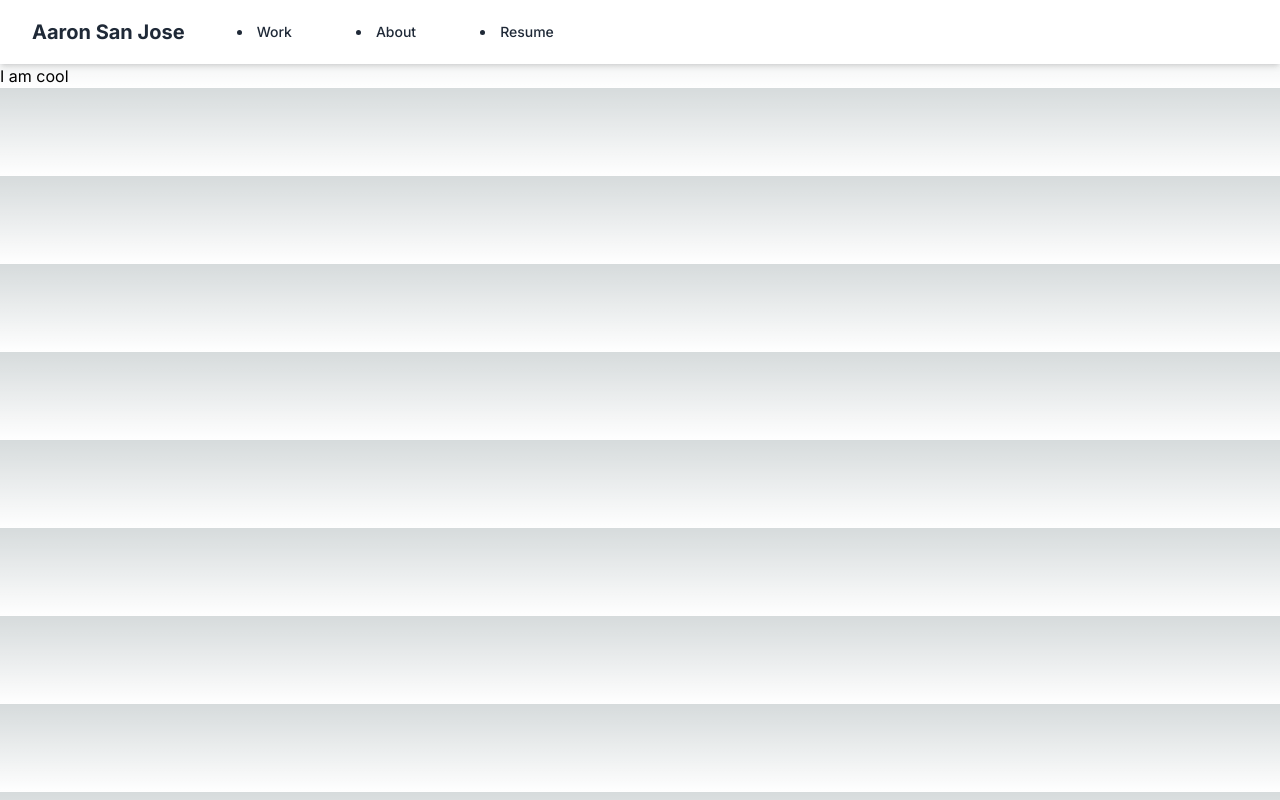
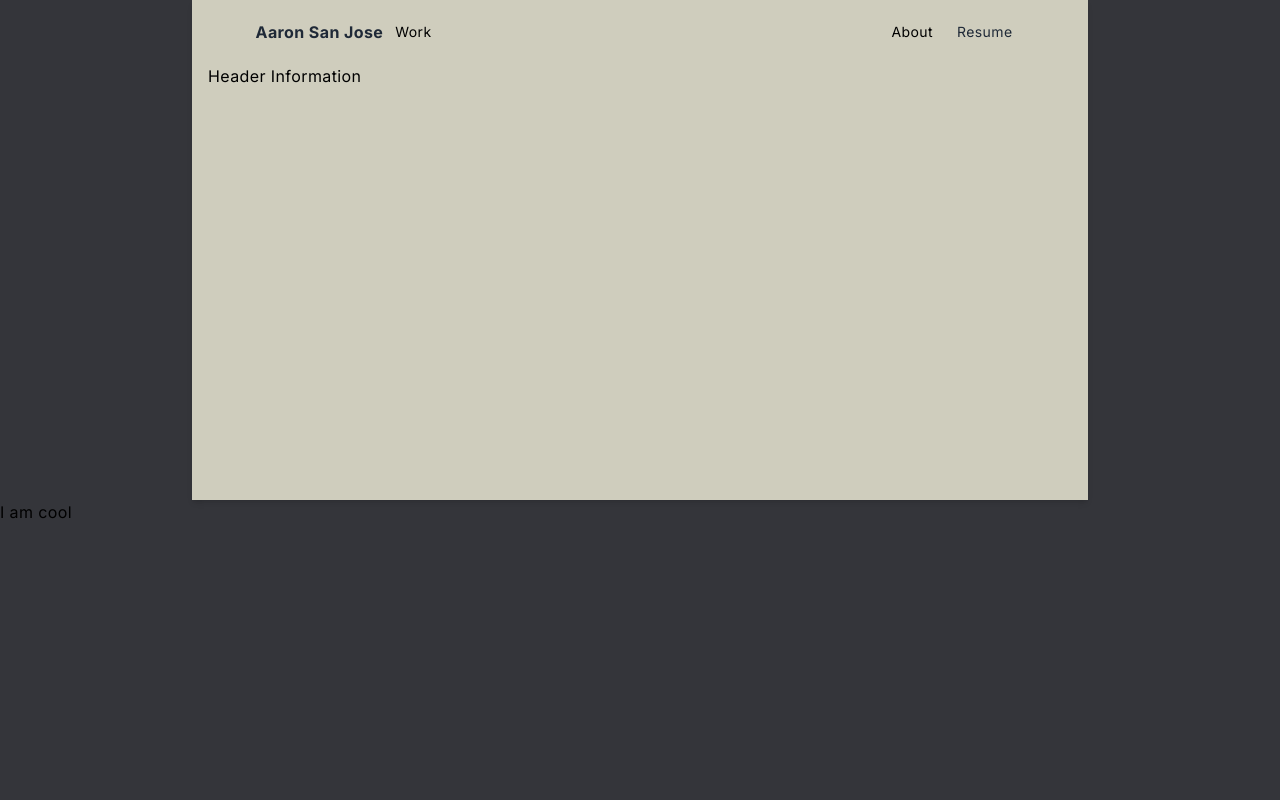
Before and after one commit to MikeSanDev/asj-portfolio, a Next.js app: page / in a window 1280 px wide. Built offline with nearby package versions, Linux system fonts and the light colour scheme.

Commit message:
first page edit

```diff
--- a/app/globals.css
+++ b/app/globals.css
@@ -2,32 +2,52 @@
 @tailwind components;
 @tailwind utilities;
 
-:root {
-  --foreground-rgb: 0, 0, 0;
-  --background-start-rgb: 214, 219, 220;
-  --background-end-rgb: 255, 255, 255;
-}
-
-@media (prefers-color-scheme: dark) {
-  :root {
-    --foreground-rgb: 255, 255, 255;
-    --background-start-rgb: 0, 0, 0;
-    --background-end-rgb: 0, 0, 0;
-  }
+html {
+  scroll-behavior: smooth;
 }
 
 body {
-  color: rgb(var(--foreground-rgb));
-  background: linear-gradient(
-      to bottom,
-      transparent,
-      rgb(var(--background-end-rgb))
-    )
-    rgb(var(--background-start-rgb));
+  overflow-y: auto;
+  overflow-x: hidden;
+  /* or overflow-y: scroll; */
+  scrollbar-width: none;
+  -ms-overflow-style: none;
 }
 
-@layer utilities {
-  .text-balance {
-    text-wrap: balance;
+/* Hide scrollbar for Chrome, Safari and Opera */
+body::-webkit-scrollbar {
+  display: none;
+}
+
+@layer base {
+  body {
+    --mainBg: #2E2F34;
+    --secondBg: #34353A;
+    --mainColor: #D3AD63;
+    --secondaryColor: #CFCDBD;
+    --accentColor: #ffe590;
+    --text_Color: #FFFCF5;
+
+    @apply text-[#000000] bg-[#34353A] tracking-wide;
   }
+
 }
+
+/***************************MAIN****************************/
+li {
+  list-style: none;
+}
+
+.nav-item1 {
+  margin-right: 150px;
+
+}
+
+.nav-item2 {
+  margin-left: 150px;
+  ;
+}
+
+/*************************** Nav-Bar ****************************/
+/*************************** Body ****************************/
+/*************************** Footer ****************************/
--- a/components/Navbar.tsx
+++ b/components/Navbar.tsx
@@ -2,29 +2,32 @@ import Link from 'next/link';
 
 export default function Navbar() {
   return (
-    <nav className="bg-white shadow-md">
-      <div className="max-w-7xl mx-auto px-4 sm:px-6 lg:px-8">
-        <div className="flex justify-between h-16">
+    <nav className="bg-secondaryColor shadow-md mx-auto" style={{ width: '70%', maxWidth: '1200px', height: '500px'}} >
+     <div className="max-w-7xl mx-auto px-4 ">
+        <div className="flex justify-center items-center h-16">
           <div className="flex items-center">
             <div className="flex-shrink-0">
               <Link href="/">
-                <ul className="text-xl font-bold text-gray-800">Aaron San Jose</ul>
+                <ul className="text-l font-bold text-gray-800">Aaron San Jose</ul>
               </Link>
             </div>
-            <div className="ml-10 flex items-baseline space-x-10">
+            <div className="flex items-center ">
               <Link href="/work">
-                <li className="text-gray-800 hover:text-gray-600 px-3 py-2 rounded-md text-sm font-medium">Work</li>
+                <li className="nav-item1 text-sm text-mainBg hover:text-gray-200 px-3 mr-20 pr-20 py-2">Work</li>
               </Link>
               <Link href="/about">
-                <li className="text-gray-800 hover:text-gray-600 px-3 py-2 rounded-md text-sm font-medium">About</li>
+                <li className="nav-item2 text-sm  text-mainBg hover:text-gray-200 px-3 ml-20 pl-20 py-2">About</li>
               </Link>
               <Link href="/contact">
-                <li className="text-gray-800 hover:text-gray-600 px-3 py-2 rounded-md text-sm font-medium">Resume</li>
+                <li className="text-gray-800 text-sm  hover:text-gray-200 px-3 py-2">Resume</li>
               </Link>
             </div>
           </div>
+        </div>
+          <h1>Header Information</h1>
+          <div>
 
-        </div>
+          </div>
       </div>
     </nav>
   );
--- a/tailwind.config.ts
+++ b/tailwind.config.ts
@@ -13,6 +13,15 @@ const config: Config = {
         "gradient-conic":
           "conic-gradient(from 180deg at 50% 50%, var(--tw-gradient-stops))",
       },
+      colors: {
+        // Define your custom colors here
+        mainBg: 'var(--mainBgColor)',
+        secondBg: 'var(--secondBgColor)',
+        mainColor: 'var(--mainColor)',
+        secondaryColor: 'var(--secondaryColor)',
+        accentColor: 'var(--accentColor)',
+        text_Color: 'var(--text_Color)',
+      },
     },
   },
   plugins: [],
```
